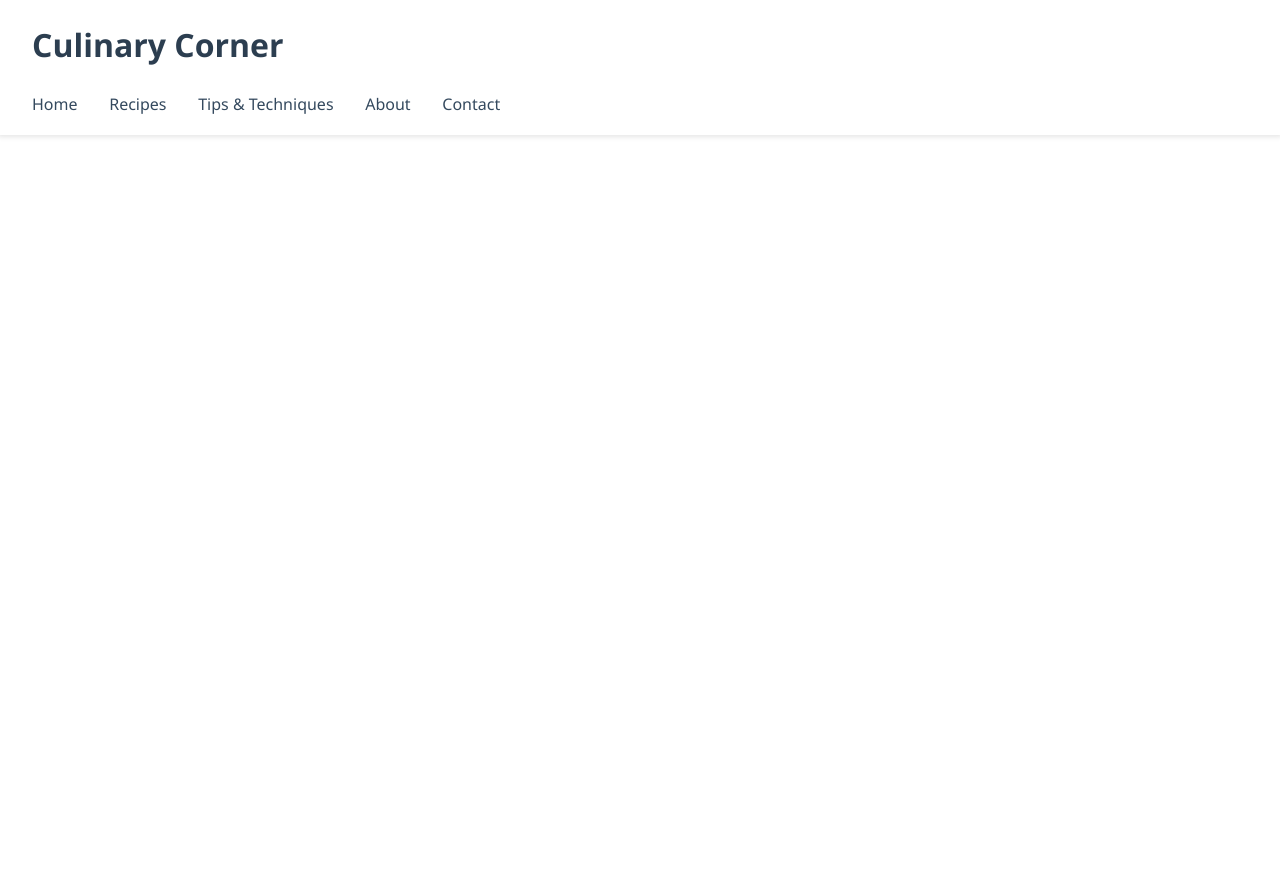
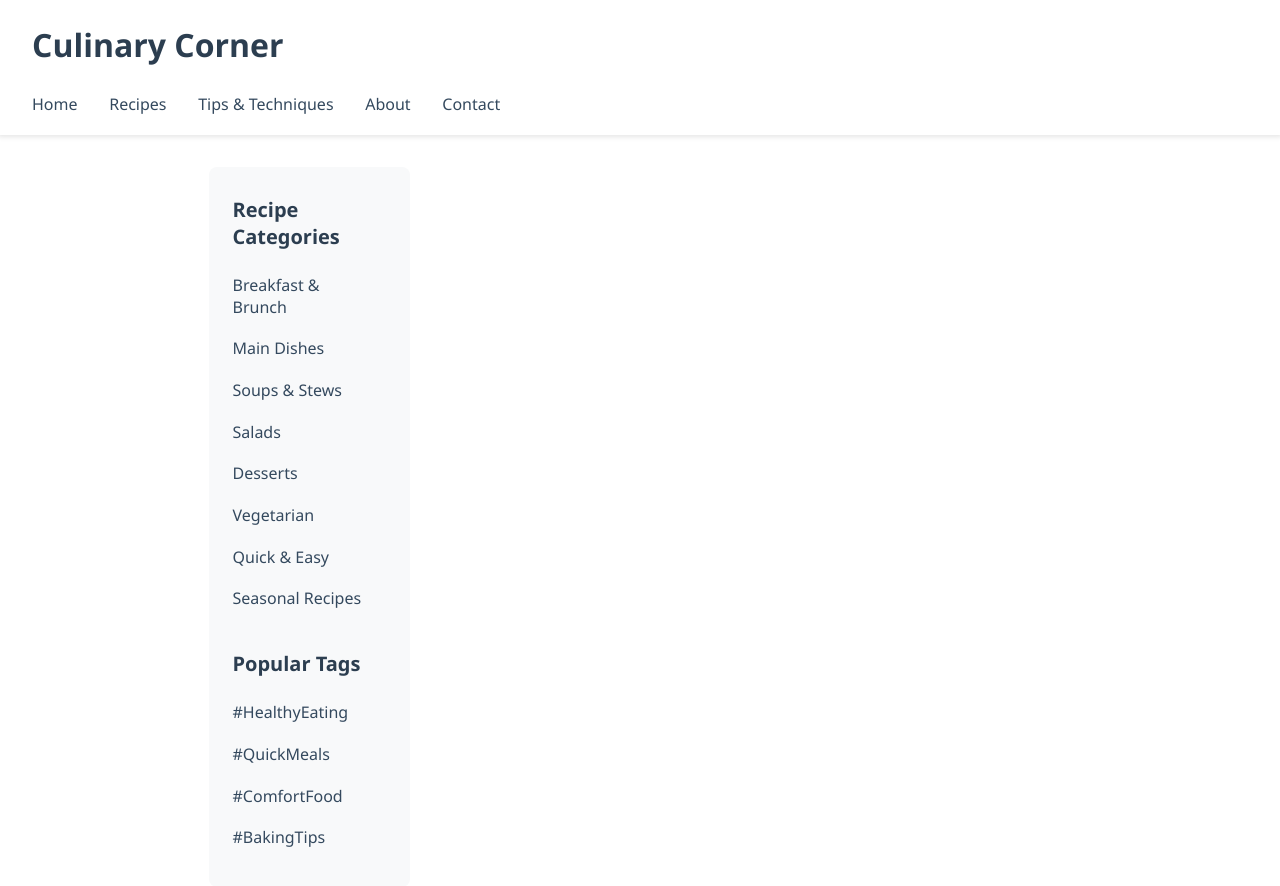
Before and after one commit to ammarshah/learn_html_and_css, a plain HTML site: page pages/culinary_corner.html in a window 1280 px wide. Before the commit the page ends 800 px from the top, so only its background shows below. Drawn offline with Linux system fonts and the light colour scheme.

Commit message:
Implements sidebar menu on the Culinary Corner page

```diff
--- a/css/culinary_corner.css
+++ b/css/culinary_corner.css
@@ -2,6 +2,7 @@
   --heading-color: #2c3e50;
   --link-color: #34495e;
   --link-hover-color: #e67e22;
+  --aside-bg-color: #f8f9fa;
 }
 
 html,
@@ -11,42 +12,76 @@ body {
   padding: 0;
 }
 
-body a {
-  text-decoration: none;
-  color: var(--link-color);
+body {
+  a {
+    text-decoration: none;
+    color: var(--link-color);
 
-  &:hover {
-    color: var(--link-hover-color);
+    &:hover {
+      color: var(--link-hover-color);
+    }
+  }
+
+  ul {
+    padding: 0;
+    margin: 0;
+    list-style-type: none;
   }
 }
 
 /* Header Styles */
 header {
-  padding: 0 32px;
-  padding-top: 23px;
-  padding-bottom: 20px;
+  padding: 23px 32px 20px; /* top, right&left, bottom */
   box-shadow: 0 0 5px 2px rgba(0, 0, 0, 10%);
 
   h1 {
-    margin: 0;
-    margin-bottom: 26.5px;
+    margin: 0 0 26.5px;
     font-size: 32px;
     color: var(--heading-color);
   }
 
-  nav {
-    ul {
-      padding: 0;
-      margin: 0;
-      list-style-type: none;
+  li {
+    display: inline;
 
-      li {
-        display: inline;
+    &:not(:last-child) {
+      margin-right: 27.5px;
+    }
+  }
+}
+
+#main-container {
+  padding: 32px 209px;
+  display: flow-root; /* Creates a BFC and clears floats */
+
+  /* Aside Styles */
+  aside {
+    width: 16%;
+    float: left;
+    border-radius: 8px;
+    background-color: var(--aside-bg-color);
+    padding: 29px 40px 39px 23.5px;
+
+    section {
+      &:not(:last-child) {
+        margin-bottom: 41px;
       }
 
-      li.gap {
-        margin-right: 27.5px;
+      h2 {
+        margin: 0 0 24px;
+        font-size: 20px;
+        color: var(--heading-color);
+      }
+
+      li:not(:last-child) {
+        margin-bottom: 19.7px;
       }
     }
   }
+
+  /* Main Styles */
+  /* main {
+    width: 50%;
+    float: left;
+    background-color: #964444;
+  } */
 }
--- a/pages/culinary_corner.html
+++ b/pages/culinary_corner.html
@@ -11,16 +11,47 @@
       <h1>Culinary Corner</h1>
       <nav>
         <ul>
-          <li class="gap"><a href="#">Home</a></li>
-          <li class="gap"><a href="#">Recipes</a></li>
-          <li class="gap"><a href="#">Tips & Techniques</a></li>
-          <li class="gap"><a href="#">About</a></li>
+          <li><a href="#">Home</a></li>
+          <li><a href="#">Recipes</a></li>
+          <li><a href="#">Tips & Techniques</a></li>
+          <li><a href="#">About</a></li>
           <li><a href="#">Contact</a></li>
         </ul>
       </nav>
     </header>
-    <aside></aside>
-    <main></main>
+    <div id="main-container">
+      <aside>
+        <section>
+          <h2>Recipe Categories</h2>
+          <nav>
+            <ul>
+              <li><a href="#">Breakfast & Brunch</a></li>
+              <li><a href="#">Main Dishes</a></li>
+              <li><a href="#">Soups & Stews</a></li>
+              <li><a href="#">Salads</a></li>
+              <li><a href="#">Desserts</a></li>
+              <li><a href="#">Vegetarian</a></li>
+              <li><a href="#">Quick & Easy</a></li>
+              <li><a href="#">Seasonal Recipes</a></li>
+            </ul>
+          </nav>
+        </section>
+        <section>
+          <h2>Popular Tags</h2>
+          <nav>
+            <ul>
+              <li><a href="#">#HealthyEating</a></li>
+              <li><a href="#">#QuickMeals</a></li>
+              <li><a href="#">#ComfortFood</a></li>
+              <li><a href="#">#BakingTips</a></li>
+            </ul>
+          </nav>
+        </section>
+      </aside>
+      <main>
+        <!-- <h2>Recipe 1</h2> -->
+      </main>
+    </div>
     <footer></footer>
   </body>
 </html>
```
